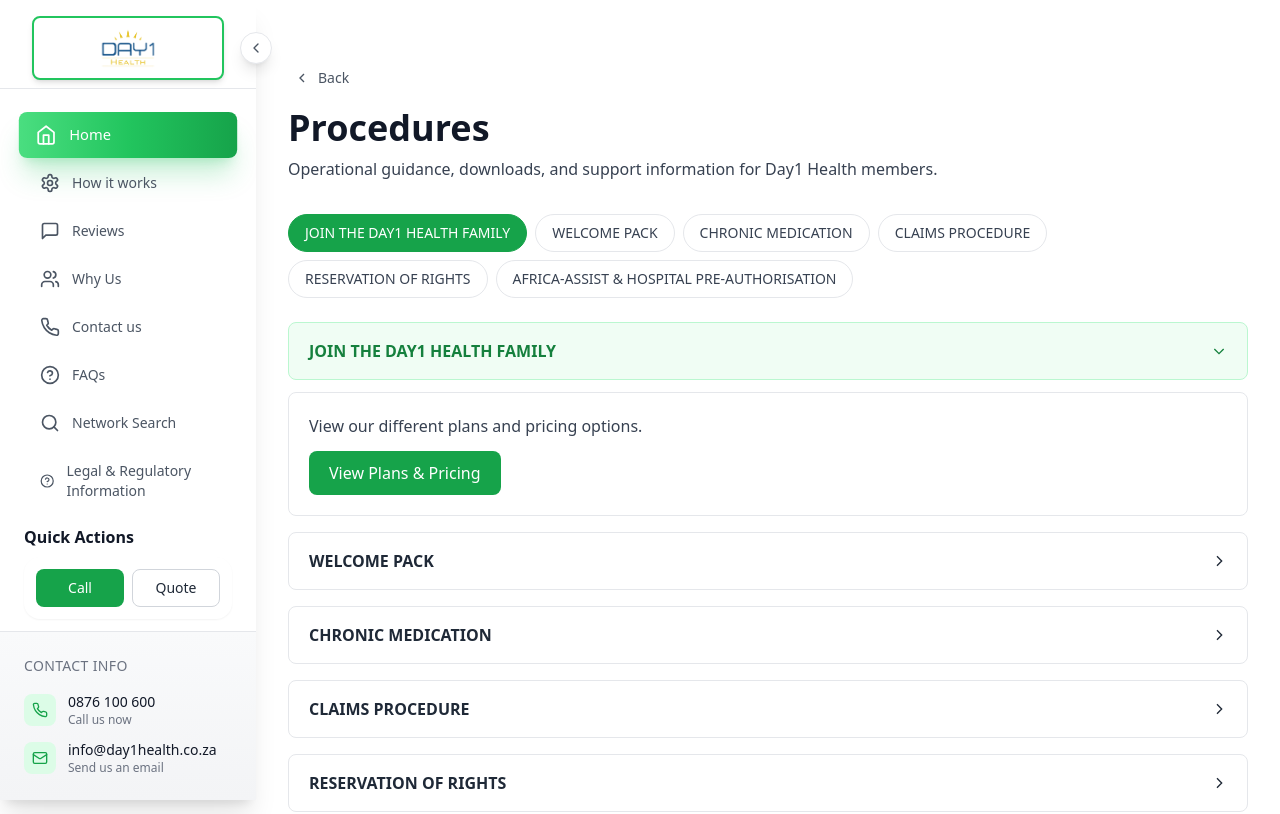
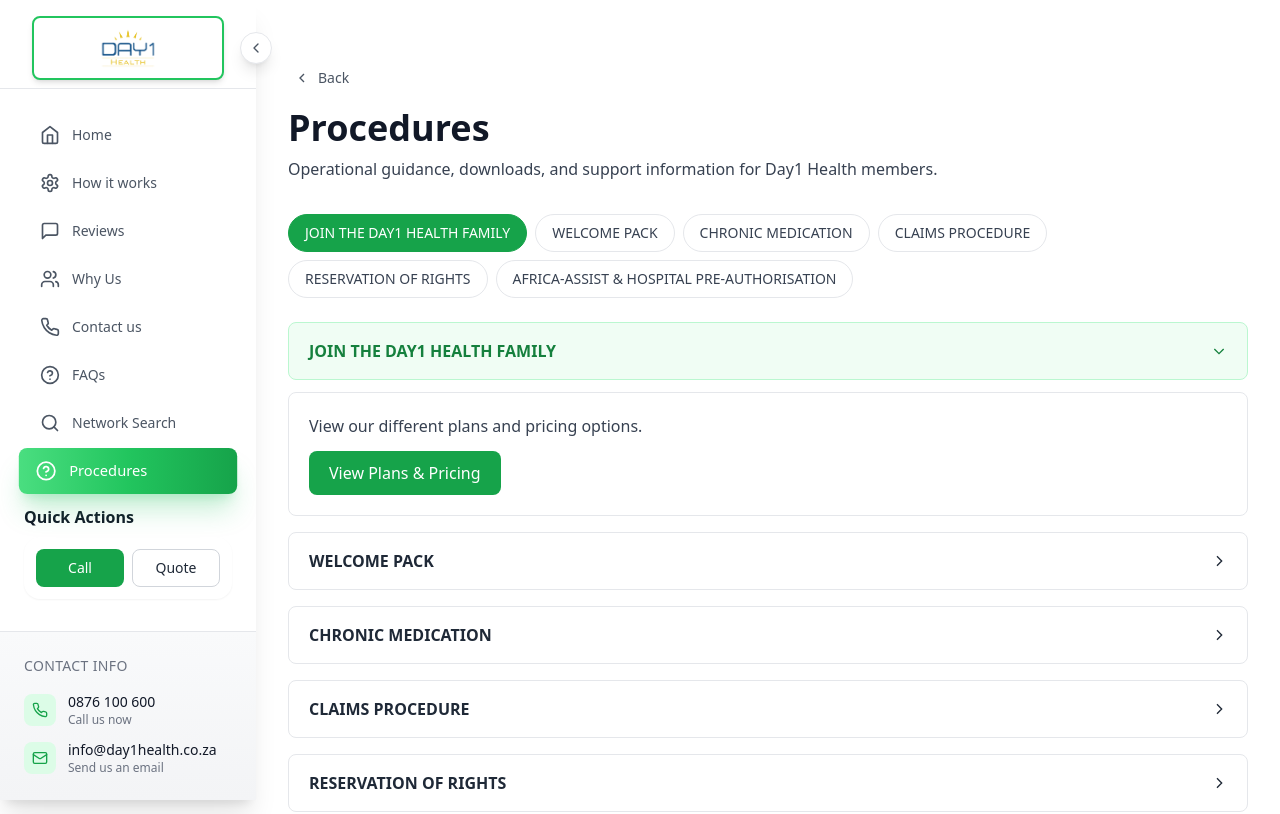
Before and after one commit to TheoDuToit1/day1health, a React (Vite) app: page /procedures in a window 1280 px wide. Shown: the top 814 px of the page. Built offline with nearby package versions, Linux system fonts and the light colour scheme.

Commit message:
fixed sidebar links

```diff
--- a/src/components/Header.tsx
+++ b/src/components/Header.tsx
@@ -47,7 +47,7 @@ const Header: React.FC<HeaderProps> = ({ activeSection, onNavigate, isSidebarCol
     { id: 'contact', label: 'Contact us', icon: Phone },
     { id: 'faqs', label: 'FAQs', icon: HelpCircle },
     { id: 'network-search', label: 'Network Search', icon: Search },
-    { id: 'legal', label: 'Legal & Regulatory Information', icon: HelpCircle },
+    { id: 'procedures', label: 'Procedures', icon: HelpCircle },
   ];
 
   useEffect(() => {
@@ -207,11 +207,11 @@ const Header: React.FC<HeaderProps> = ({ activeSection, onNavigate, isSidebarCol
                   </li>
                 );
               }
-              if (item.id === 'legal') {
+              if (item.id === 'procedures') {
                 return (
                   <li key={item.id}>
                     <a
-                      href="/regulatory-information"
+                      href="/procedures"
                       className={baseClasses}
                       style={{
                         transition: '0.5s cubic-bezier(0.4, 0, 0.2, 1), transform 0.3s cubic-bezier(0.34, 1.56, 0.64, 1)'
--- a/src/components/ProceduresPage.tsx
+++ b/src/components/ProceduresPage.tsx
@@ -7,7 +7,7 @@ import { useTheme } from '../contexts/ThemeContext';
 function ProceduresPage() {
   const { isDark } = useTheme();
   const navigate = useNavigate();
-  const [activeSection] = useState('hero');
+  const [activeSection] = useState('procedures');
   const [isSidebarCollapsed, setIsSidebarCollapsed] = useState(false);
   const [isFooterInView, setIsFooterInView] = useState(false);
 
```
